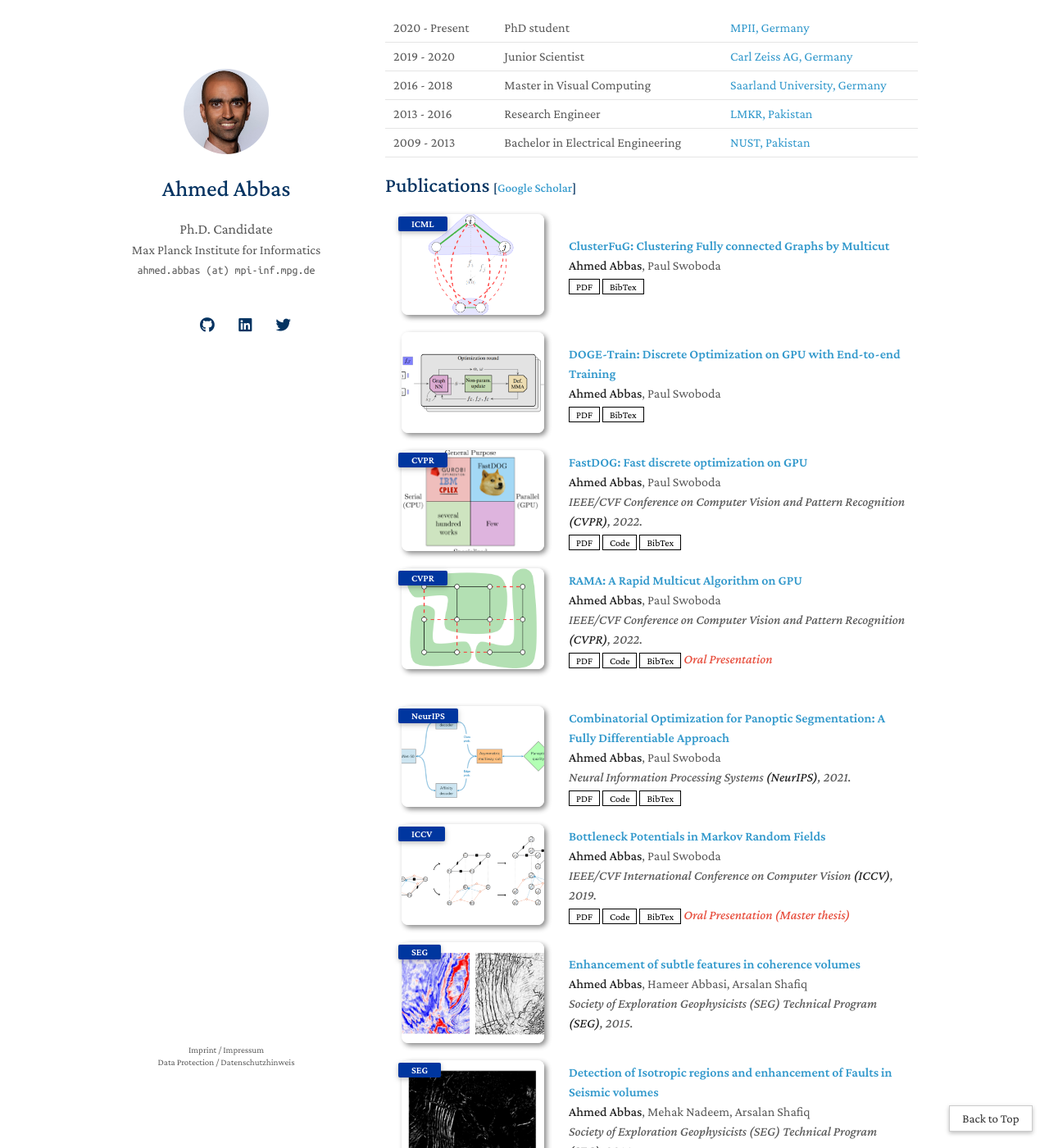
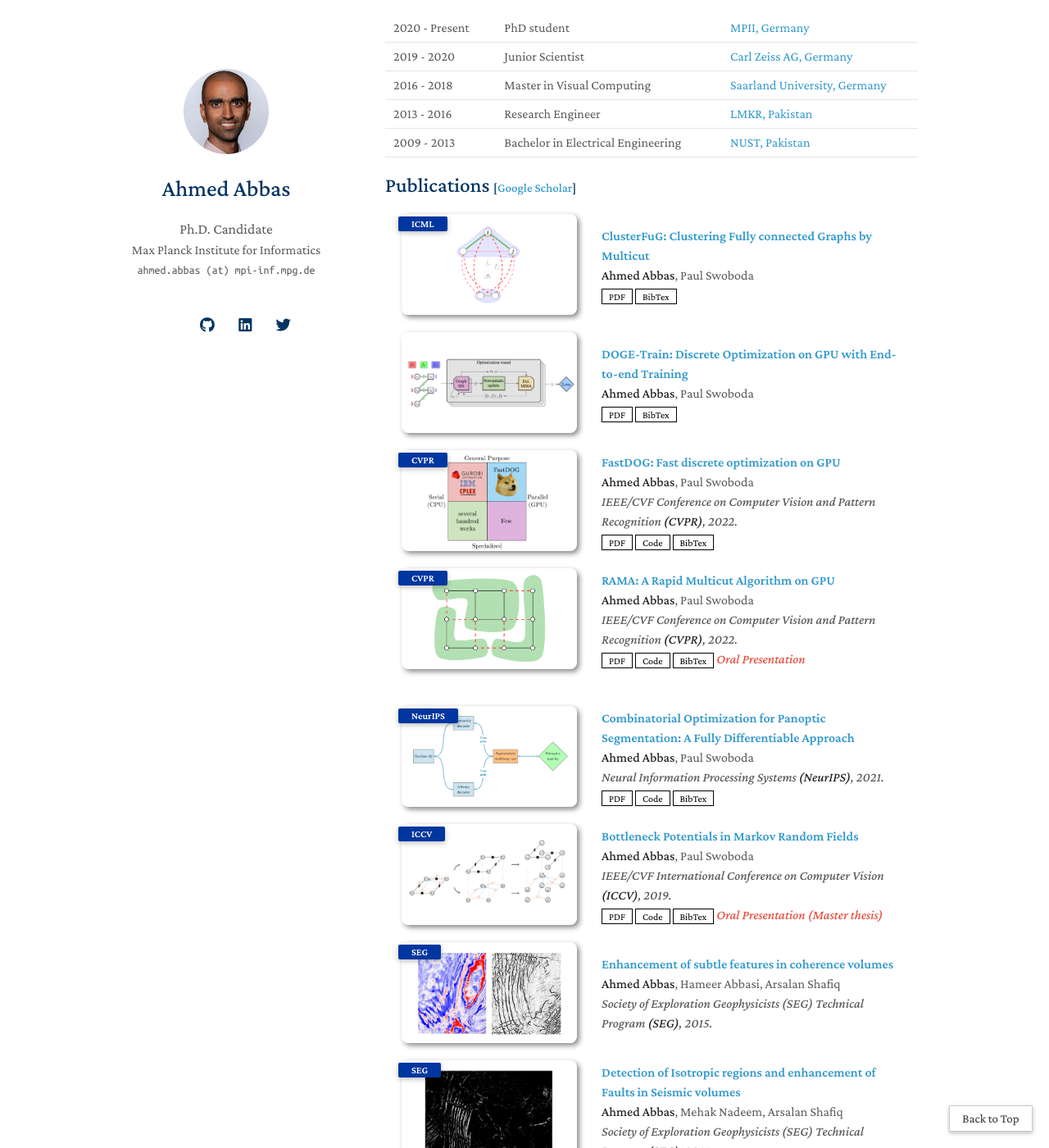
Before and after one commit to aabbas90/aabbas90.github.io, a Jekyll site: the page built from index.md, in a window 1280 px wide and 1400 px high, scrolled down 390 px. Shown: the whole window at 82% size. Built offline with Jekyll 4.4.1, drawn with Linux system fonts in a browser that asks for light colours; nearby versions of some CDN libraries; a style sheet for code colours, icons or effects is not loaded; some of the changed text lies outside the part shown.

Commit message:
Revert "footnote changes"
This reverts commit be9fcc41b78f59e788f8717b185b4592347a9b85.

```diff
--- a/_config.yml
+++ b/_config.yml
@@ -14,10 +14,11 @@
 enable_mpi_logo: false
 
 # The option is used to show the last update time.
-enable_last_update: true
+enable_last_update: false
 
 # Links
 google_scholar: https://scholar.google.com/citations?user=8NzZ7XgAAAAJ
+# cv_link: ./assets/cv/CV_site.pdf
 github_link: https://github.com/aabbas90/
 linkedin: https://www.linkedin.com/in/ahmed-abbas-65817645/
 twitter: https://twitter.com/ahmed_abbas_90/
@@ -28,7 +29,8 @@
 favicon_dark: ./assets/img/favicon-dark.png
 
 # Footnotes
-enable_footnote: true
+footnote: Website based on the repo of YaoYao Liu.
+footnote_link: https://github.com/yaoyao-liu/minimal-light
 
 # Analytics
 # Please remove the following lines about analytics services if you fork my project.
@@ -37,8 +39,8 @@
 
 # General Data Protection Regulation (GDPR) information
 # If you don't need to add the GDPR information, you may remove the following lines.
-imprint: https://imprint.mpi-klsb.mpg.de/inf/people.mpi-inf.mpg.de/ahabbas
-data_protection: https://data-protection.mpi-klsb.mpg.de/inf/people.mpi-inf.mpg.de/ahabbas?lang=en
+# imprint: https://imprint.mpi-klsb.mpg.de/inf/people.mpi-inf.mpg.de/ahabbas
+# data_protection: https://data-protection.mpi-klsb.mpg.de/inf/people.mpi-inf.mpg.de/ahabbas?lang=en
 
 # The following files will be removed from the generated website.
 exclude:
@@ -46,3 +48,4 @@
   - Gemfile.lock
   - README.md
   - LICENSE
+  - CNAME
--- a/_layouts/homepage.html
+++ b/_layouts/homepage.html
@@ -103,11 +103,11 @@
         </a>
         {% endif %}
 
-        {% if site.cv_link %}
+        <!-- {% if site.cv_link %}
         <a style="margin: 0 5px 0 0" href="{{ site.cv_link }}">
           <i class="ai ai-cv" style="font-size:1.3rem;"></i>
         </a>
-        {% endif %}
+        {% endif %} -->
 
         {% if site.github_link %}
         <a style="margin: 0 5px 0 0" href="{{ site.github_link }}">
@@ -136,8 +136,23 @@
 
       <br>
 
-      {% if site.enable_footnote %}
-      <p><small>Powered by Jekyll and <a href="https://github.com/yaoyao-liu/minimal-light" target="_blank" rel="noopener">Minimal Light</a> theme.</small></p>
+      {% if site.enable_last_update %}
+      <small>Last Update:
+            <script>
+              const monthNames = ["January", "Februray", "March", "April", "May", "June", "July", "August", "September", "October", "November", "December"
+              ];
+              var modiDate = new Date(document.lastModified);
+              var showAs = modiDate.getDate() + ". " + monthNames[modiDate.getMonth()] + " " + modiDate.getFullYear();
+              document.write(showAs);
+            </script>
+      </small>
+      {% endif %}
+
+      {% if site.footnote %}
+      <div style="font: 12px/1.2 Crimson Pro, serif">
+        <br>
+        <a href="{{ site.footnote_link }}" rel="noopener">{{ site.footnote }}</a>
+      </div>
       {% endif %}
 
       <br>
--- a/assets/css/pub.css
+++ b/assets/css/pub.css
@@ -22,9 +22,10 @@
 
 @media (prefers-color-scheme: dark) { :root { --global-theme-color: rgb(36, 150, 203);}}
 
+
+
 blockquote { background: var(--global-bg-color); border-left: 2px solid var(--global-theme-color); margin: 1.5em 10px; padding: 0.5em 10px; font-size: 1.2rem; }
 
-@media print, screen and (min-width: 480px) {.col-sm-9 {width: 100%;}}
 
 .publications { margin-top: 2rem; }
 
@@ -79,4 +80,4 @@
 
 .publications ol.bibliography li div.abstract.hidden.open { border-color: var(--global-text-color); }
 
-.publications ol.bibliography li .teaser { border-radius: 8px; box-shadow: 3px 3px 6px #888; height: 123px; width: 270px; margin-top: 5px; margin-left: 5px; margin-bottom: 5px; object-fit: cover; }
+.publications ol.bibliography li .teaser { border-radius: 8px; box-shadow: 3px 3px 6px #888; height: 123px; width: 370px; margin-top: 5px; margin-left: 5px; margin-bottom: 5px; object-fit: contain; }
```
Also changed, not shown: other parts of _layouts/homepage.html (+1 -1 lines).
